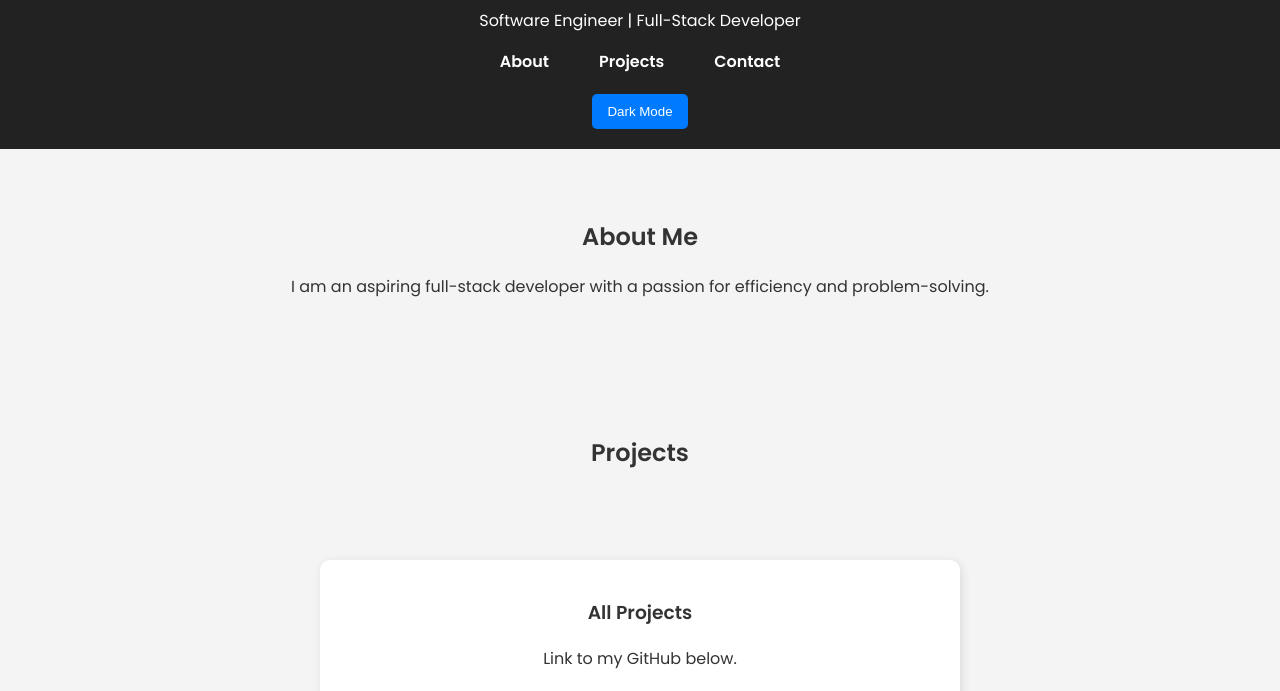
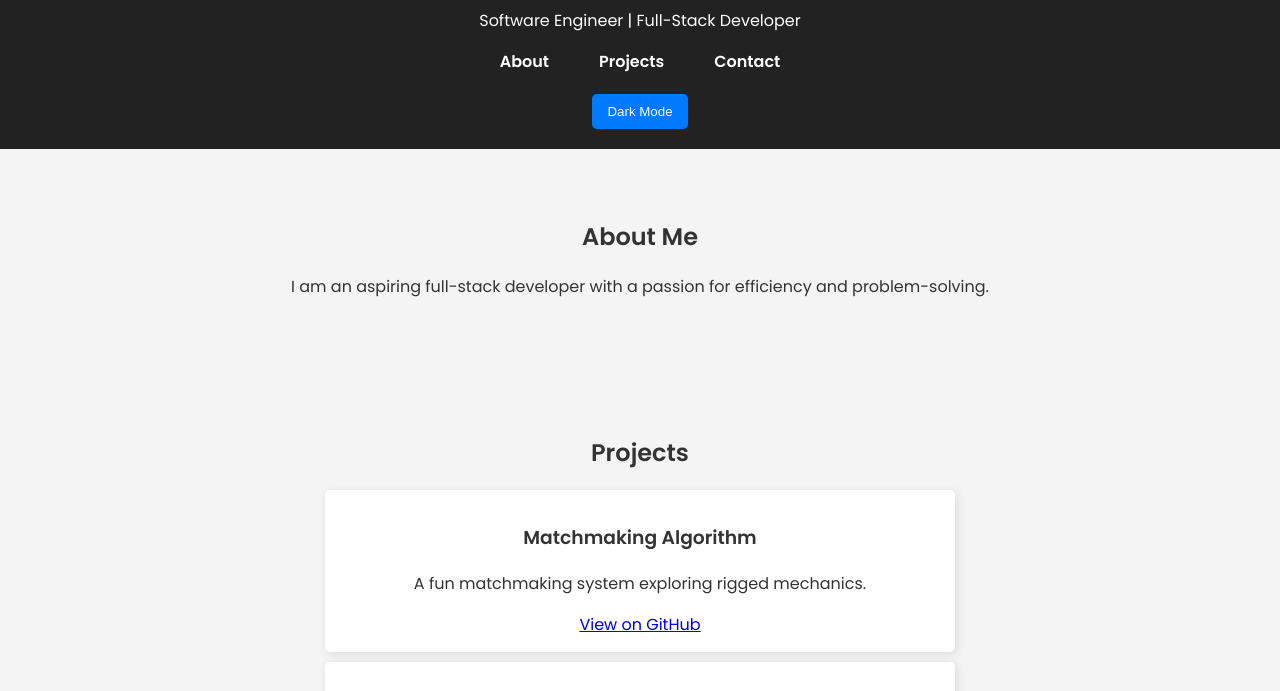
Before and after one commit to JojoBaPb/portfolio-website, a plain HTML site: page index.html in a window 1280 px wide. Shown: the part 103-794 px from the top of the page. Drawn offline with Linux system fonts and the light colour scheme.

```diff
--- a/css/styles.css
+++ b/css/styles.css
@@ -49,18 +49,23 @@
 /* Project Cards */
 .project {
     background-color: white;
-    padding: 20px;
-    margin: 20px auto;
+    padding: 15px;
+    margin: 10px auto;
     width: 80%;
     max-width: 600px;
-    border-radius: 10px;
+    border-radius: 5px;
     box-shadow: 2px 2px 10px rgba(0, 0, 0, 0.1);
-    transition: transform 0.3s ease, box-shadow 0.3s ease;
+    transition: transform 0.3s ease-in-out;
+    cursor: pointer;
 }
 
 .project:hover {
-    transform: translateY(-5px);
-    box-shadow: 4px 4px 15px rgba(0, 0, 0, 0.2);
+    transform: scale(1.05);
+}
+
+.project img {
+    width: 100%;
+    border-radius: 5px;
 }
 
 /* Dark Mode */
--- a/index.html
+++ b/index.html
@@ -6,7 +6,7 @@
     <title>Jojo's Portfolio</title>
     <link rel="stylesheet" href="/portfolio-website/css/styles.css" />
   </head>
-<link rel="icon" type="image/x-icon" href="/portfolio-website/assets/">
+<link rel="icon" type="image/x-icon" href="/portfolio-website/assets/favicon.ico">
 
   <!-- Standard favicon -->
 <link rel="icon" type="image/png" sizes="32x32" href="/portfolio-website/assets/favicon-32x32.png">
--- a/script.js
+++ b/script.js
@@ -1,9 +1,8 @@
 document.addEventListener("DOMContentLoaded", () => {
+    // Dark Mode Toggle
     const themeToggle = document.createElement("button");
     themeToggle.id = "dark-mode-btn";
-
-    const header = document.querySelector("header");
-    header.appendChild(themeToggle);
+    document.querySelector("header").appendChild(themeToggle);
 
     function updateButtonText() {
         themeToggle.textContent = document.body.classList.contains("dark-mode")
@@ -22,4 +21,31 @@
         localStorage.setItem("dark-mode", document.body.classList.contains("dark-mode") ? "enabled" : "disabled");
         updateButtonText();
     });
+
+    // Dynamic Projects
+    const projects = [
+        {
+            name: "Matchmaking Algorithm",
+            description: "A fun matchmaking system exploring rigged mechanics.",
+            github: "https://github.com/JojoBaPb/matchmaking-algo"
+        },
+        {
+            name: "Portfolio Website",
+            description: "This portfolio site, built with HTML, CSS, and JavaScript.",
+            github: "https://github.com/JojoBaPb/portfolio-website"
+        }
+    ];
+
+    const projectsContainer = document.getElementById("projects-container");
+
+    projects.forEach(project => {
+        const projectCard = document.createElement("div");
+        projectCard.classList.add("project");
+        projectCard.innerHTML = `
+            <h3>${project.name}</h3>
+            <p>${project.description}</p>
+            <a href="${project.github}" target="_blank">View on GitHub</a>
+        `;
+        projectsContainer.appendChild(projectCard);
+    });
 });
```
Also changed, not shown: README.md (deleted).
